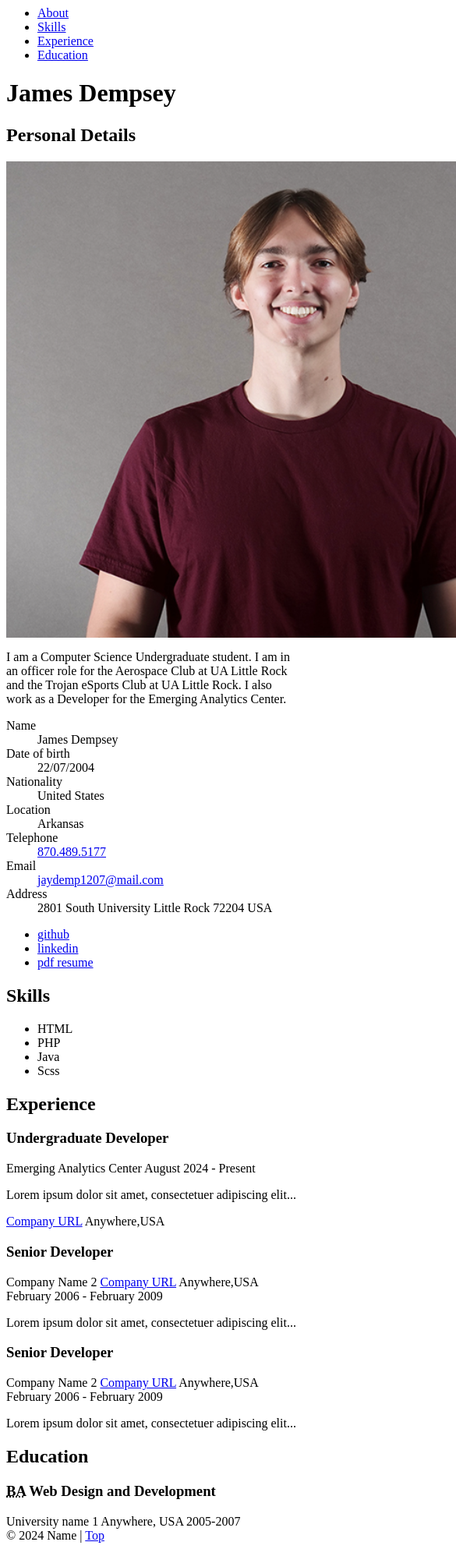
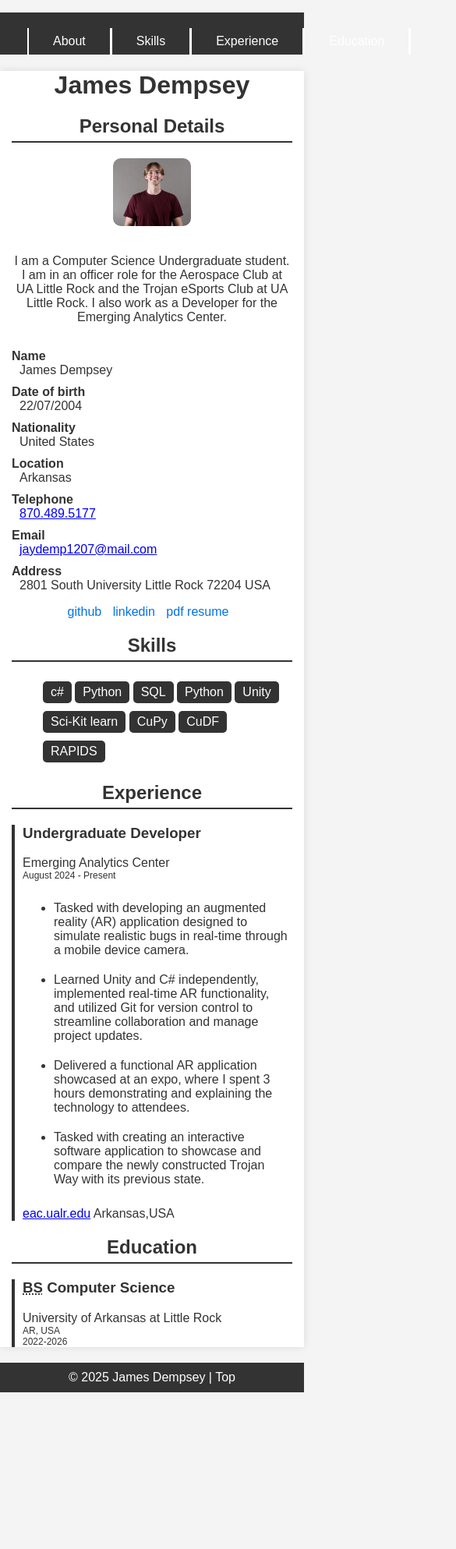
Before and after one commit to James-D-Dempsey/Mobile-Web, a plain HTML site: page resume/index.html in a window 390 px wide. Shown: the top 1987 px of the page at 78% size, 585 px wide, since content can reach past the window. After the commit the page ends 1786 px from the top, so only its background shows below. Drawn offline with Linux system fonts and the light colour scheme.

Commit message:
3/11/2025

```diff
--- /dev/null
+++ b/resume/assets/css/style.css
@@ -0,0 +1,191 @@
+html {
+    box-sizing: border-box;
+  }
+  *,
+  *:before,
+  *:after {
+    box-sizing: inherit;
+  }
+
+body {
+    font-family: Arial, sans-serif;
+    margin: 0;
+    padding: 0;
+    background-color: #f4f4f4;
+    color: #333;
+}
+
+.container {
+    width: 100%;
+    padding: 0 15px;
+    margin: auto;
+}
+
+header {
+    background: #333;
+    color: #fff;
+    padding: 20px 0;
+    text-align: center;
+}
+
+nav ul {
+    display: grid;
+    grid-template-columns: 1fr 1fr 1fr 1fr;
+    padding: 20px 20px 0px 20px;
+}
+
+nav ul li {
+    margin: 0;
+    border-right:  solid #fff;
+    padding: 0 15px;
+    list-style-type: none;
+}
+
+nav ul li:first-child {
+    border-left: 2px solid #fff;
+}
+
+nav ul li a {
+    color: #fff;
+    text-decoration: none;
+    padding: 8px 16px;
+    display: block;
+    text-align: center;
+
+}
+
+main {
+    background: #fff;
+    padding: 20px;
+    box-shadow: 0px 0px 10px rgba(0, 0, 0, 0.1);
+}
+
+.page-title {
+    text-align: center;
+    font-size: 2em;
+    margin-bottom: 20px;
+}
+
+h2 {
+    border-bottom: 2px solid #333;
+    padding-bottom: 5px;
+    text-align: center;
+}
+
+.bio {
+    display: flex;
+    flex-direction: column;
+    align-items: center;
+    gap: 20px;
+    text-align: center;
+}
+
+.bio img {
+    max-width: 100px;
+    border-radius: 10px;
+}
+
+.details dt {
+    font-weight: bold;
+}
+
+.details dd {
+    margin: 0 0 10px 10px;
+}
+
+.related-links {
+    list-style: none;
+    padding: 0;
+    text-align: center;
+}
+
+.related-links li {
+    display: inline;
+    margin-right: 10px;
+}
+
+.related-links a {
+    color: #0073e6;
+    text-decoration: none;
+}
+
+.skill {
+    display: inline-block;
+    background: #333;
+    color: white;
+    padding: 5px 10px;
+    border-radius: 5px;
+    margin: 5px 0;
+}
+
+.job, .certificate {
+    border-left: 4px solid #333;
+    padding-left: 10px;
+    margin-bottom: 20px;
+}
+
+li {
+    padding: 10px 0;
+}
+
+.smallText{
+    display: flex;
+    font-size: 12px;
+}
+
+footer {
+    background: #333;
+    color: #fff;
+    text-align: center;
+    padding: 10px 0;
+    margin-top: 20px;
+}
+
+footer a {
+    color: #fff;
+    text-decoration: none;
+}
+
+/* ---------------------- MEDIA QUERIES ------------------------ */
+
+@media screen and (min-width: 768){
+
+
+
+}
+
+
+
+
+/*nav {
+  padding: 1px;
+}
+
+nav ul {
+  display: grid;
+  grid-template-columns: 1fr 1fr 1fr 1fr;
+  padding: 20px 20px 0px 20px;
+}
+
+nav li {
+  list-style-type: none;
+}
+
+nav a:link, nav a:visited {
+  display: block;
+  padding: 8px 16px;
+  border: 1px solid #000;
+  text-align: center;
+  text-decoration: none;
+  color: #222222;
+  text-transform: uppercase;
+  font-size: 0.75em;
+  background: rgba(0, 0, 0, 0.65);
+  transition: background-color 0.5s ease;
+  color: #ffffff;
+}
+
+nav a:hover {
+  background: rgba(0, 0, 0, 0.95);
+}
+*/
--- a/resume/index.html
+++ b/resume/index.html
@@ -1,3 +1,14 @@
+<!DOCTYPE html>
+<html lang="en">
+
+<head>
+  <meta charset="UTF-8">
+  <meta name="viewport" content="width=device-width, initial-scale=1.0">
+  <meta name="description" content="James Dempsey's personal website showcasing skills, experience, and education.">
+  <title>James Dempsey - Resume</title>
+  <link rel="stylesheet" type="text/css" href="assets/css/style.css">
+</head>
+
 <header class="container" id="top">
     <!-- Main navigation -->
     <nav class="primary">
@@ -59,10 +70,15 @@
     <section id="skills">
       <h2>Skills</h2>
       <ul>
-        <li class="skill">HTML</li>
-        <li class="skill">PHP</li>
-        <li class="skill">Java</li>
-        <li class="skill">Scss</li>
+        <li class="skill">c#</li>
+        <li class="skill">Python</li>
+        <li class="skill">SQL</li>
+        <li class="skill">Python</li>
+        <li class="skill">Unity</li>
+        <li class="skill">Sci-Kit learn</li>
+        <li class="skill">CuPy</li>
+        <li class="skill">CuDF</li>
+        <li class="skill">RAPIDS</li>
       </ul>
 
     </section>
@@ -73,18 +89,25 @@
         <h3 itemprop="jobTitle">Undergraduate Developer</h3>
         <div itemprop="worksFor" itemscope itemtype="http://schema.org/Organization">
           <span itemprop="name">Emerging Analytics Center</span>
-          <span>August 2024 - Present</span>
-          <p itemprop="description">Lorem ipsum dolor sit amet, consectetuer adipiscing elit...</p>
+          <span class="smallText">August 2024 - Present</span>
+          <p itemprop="description">
+            <ul>
+              <li>Tasked with developing an augmented reality (AR) application designed to simulate realistic bugs in real-time through a mobile device camera.</li>
+              <li>Learned Unity and C# independently, implemented real-time AR functionality, and utilized Git for version control to streamline collaboration and manage project updates.</li>
+              <li>Delivered a functional AR application showcased at an expo, where I spent 3 hours demonstrating and explaining the technology to attendees.</li>
+              <li>Tasked with creating an interactive software application to showcase and compare the newly constructed Trojan Way with its previous state.</li>
+            </ul>
+          </p>
           <span itemprop="location" itemscope itemtype="http://schema.org/Place">
-            <a itemprop="url" href="http://link-to-company.com">Company URL</a>
+            <a itemprop="url" href="https://eac.ualr.edu/">eac.ualr.edu</a>
             <span itemprop="address" itemscope itemtype="http://schema.org/PostalAddress">
-            <span itemprop="addressLocality">Anywhere,USA</span>
+            <span itemprop="addressLocality">Arkansas,USA</span>
           </span>
           </span>
         </div>
       </article>
       <!-- Previous Jobs - Notice Slightly Different Format-->
-      <article class="job" itemscope itemtype="http://schema.org/Organization">
+      <!-- <article class="job" itemscope itemtype="http://schema.org/Organization">
         <h3 itemprop="name">Senior Developer</h3>
         <span itemprop="location" itemscope itemtype="http://schema.org/Place">
             <span itemprop="name">Company Name 2</span>
@@ -113,21 +136,22 @@
         <span itemprop="endDate" content="2009-02-21T20:00">February 2009</span>
         </div>
         <p itemprop="description">Lorem ipsum dolor sit amet, consectetuer adipiscing elit...</p>
-      </article>
+      </article> -->
+
     </section>
     <section id="education">
       <h2>Education</h2>
-      <article class="certificate" itemprop="alumniOf" itemscope itemtype="http://schema.org/EducationalOrganization">
-        <h3 itemprop="description"><abbr title="Master of Science">BA</abbr> Web Design and Development</h3>
-        <span itemprop="name">University name 1</span>
-        <span itemprop="location" itemscope>Anywhere, USA</span>
-        <span>2005-2007</span>
+      <article class="certificate" itemprop="alumniOf" itemscope itemtype="https://ualr.edu/">
+        <h3 itemprop="description"><abbr title="Bachelors of Science">BS</abbr> Computer Science</h3>
+        <span itemprop="name">University of Arkansas at Little Rock</span>
+        <span class="smallText" itemprop="location" itemscope>AR, USA</span>
+        <span class="smallText">2022-2026</span>
       </article>
     </section>
   </main>
   <!-- Footer -->
   <footer>
     <div id="copyright">
-      &copy; 2024 Name | <a href="#top">Top</a>
+      &copy; 2025 James Dempsey | <a href="#top">Top</a>
     </div>
   </footer>
```
Also changed, not shown: index.html (+82 -0 lines).
